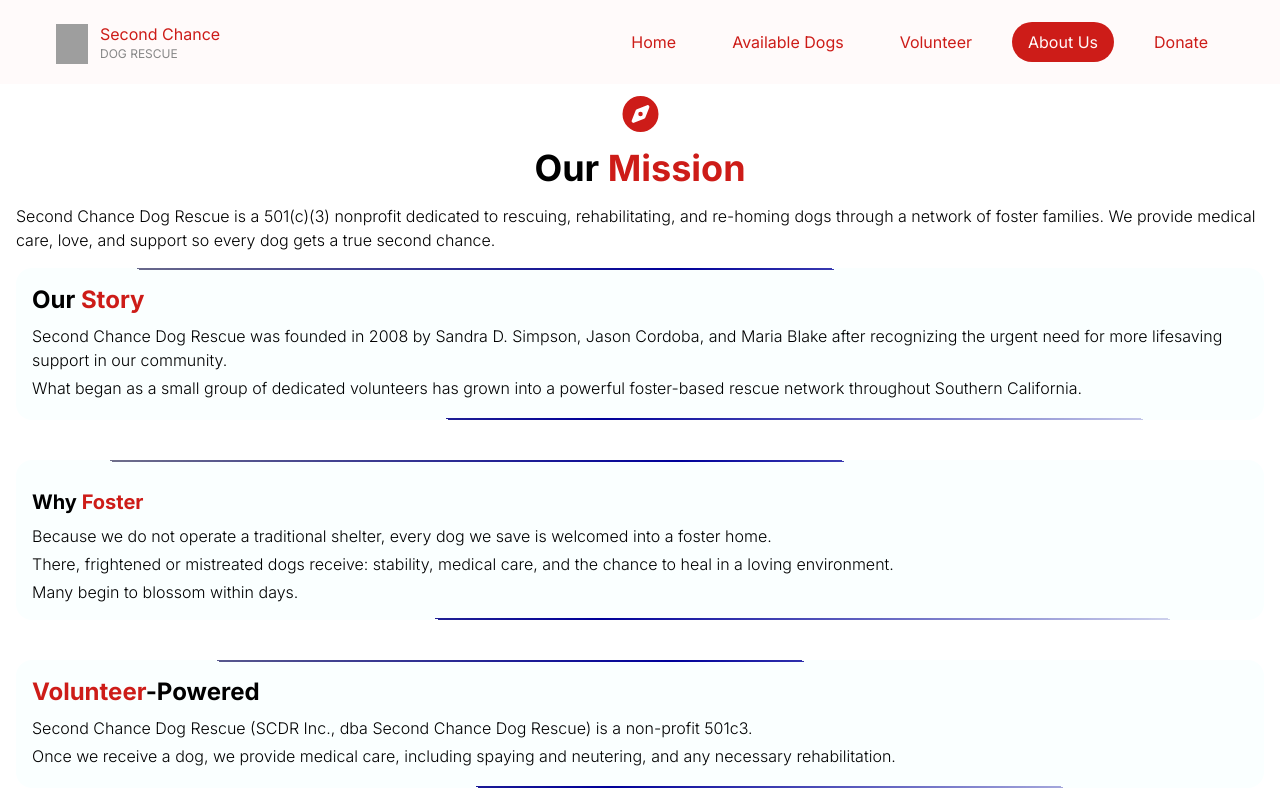
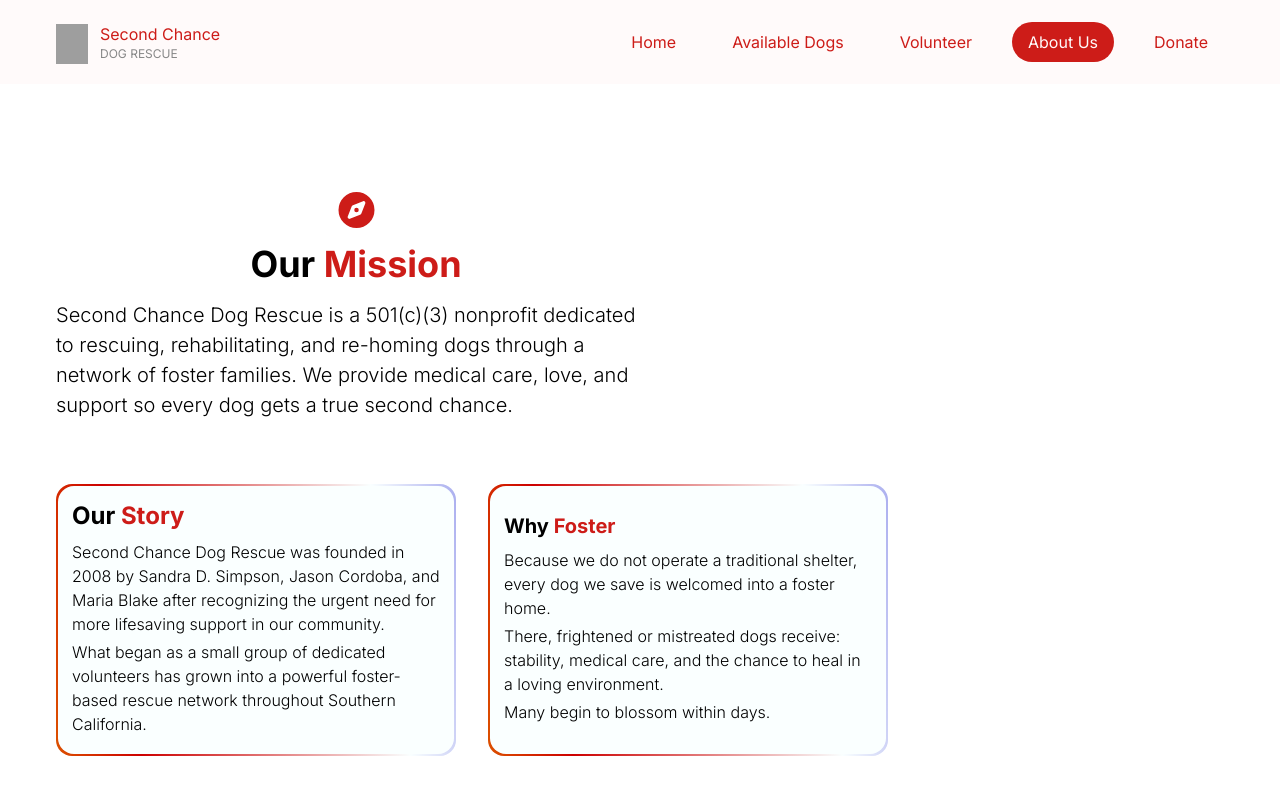
Before and after one commit to tran0422/scdr_dev, a React (Create React App) app: page /us in a window 1280 px wide. Shown: the top 794 px of the page. Built offline with nearby package versions, Linux system fonts and the light colour scheme; grey boxes are pictures that could not be loaded; the HTML template or start-up script is replaced by a standard one.

Commit message:
Add desktop css

```diff
--- a/src/css/about.css
+++ b/src/css/about.css
@@ -19,14 +19,13 @@
     z-index: 0;
     background: linear-gradient(
         90deg,
-        #cd1c18,
+        #0000cc,
         #faffff,
-        #000099,
-        #878787,
+        #cc0000,
         #ffff00
     );
 
-    animation: borderFlow 10s linear infinite;
+    animation: borderFlow 12s linear infinite;
 }
 
 .about-moving-border::after {
@@ -42,3 +41,34 @@
     position: relative;
     z-index: 2;
 }
+
+@media (min-width: 640px) {
+    .desktop-about {
+        max-width: 1200px;
+        margin: 0 auto;
+    }
+
+    .desktop-about-mission {
+        max-width: 600px;
+    }
+
+    .desktop-about-mission-h1 {
+        font-size: 3rem;
+        padding-top: 6rem;
+    }
+
+    .desktop-about-mission-p {
+        max-width: 600px;
+        font-size: 1.25rem;
+    }
+
+    .desktop-about-cards {
+        display: flex;
+        flex-wrap: wrap;
+        margin: 4rem 0;
+    }
+
+    .desktop-about-cards div {
+        max-width: 400px;
+    }
+}
```
